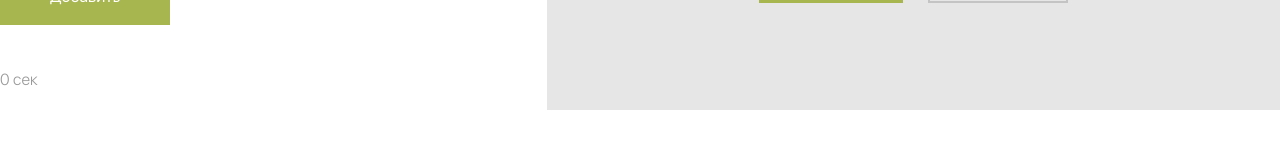
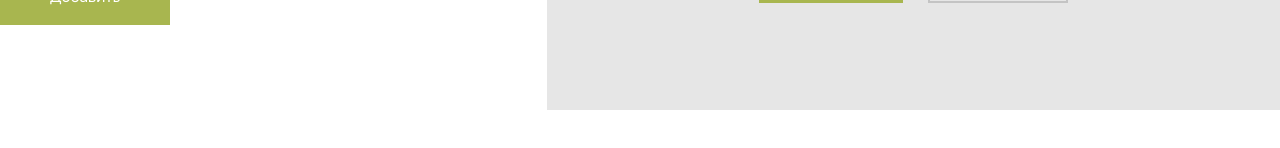
Before and after one commit to Supersangan/pomodoro, a React (Create React App) app: page / in a window 1280 px wide. Shown: the part 574-722 px from the top of the page. Built offline with nearby package versions, Linux system fonts and the light colour scheme.

Commit message:
TodoList total time edited

```diff
--- a/src/Pomodoro/Todos/TodoList/TodoList.tsx
+++ b/src/Pomodoro/Todos/TodoList/TodoList.tsx
@@ -1,4 +1,4 @@
-import React from 'react';
+import React, { useEffect, useState } from 'react';
 import styles from './todolist.module.css';
 import { TodoItem } from './TodoItem';
 import { secondsToStr } from '../../../utils/secondsToStr';
@@ -17,12 +17,12 @@ import { useDispatch, useSelector } from 'react-redux';
 import { ITodo, TRootState } from '../../../store/reducer';
 import { actionSwapTodos } from '../../../store/todos/reducer';
 import { useTransition, animated } from 'react-spring';
+import { ETimerModes } from '../../Timer';
 
-const TIME = 25;
+const TIME = 25 * 60;
 
 export function TodoList() {
-  const todos =
-    useSelector<TRootState, ITodo[]>((state) => {
+  const todos = useSelector<TRootState, ITodo[]>((state) => {
     if (!state?.todos) return [];
 
     const todos = state.todos.filter((todo) => {
@@ -32,20 +32,49 @@ export function TodoList() {
     return todos;
   });
 
+  const mode = useSelector<TRootState, ETimerModes>((state) => {
+    if (state?.timer?.mode === undefined) return ETimerModes.work;
+    return state.timer.mode;
+  });
+
+  const time = useSelector<TRootState, number>((state) => {
+    if (state?.timer?.time === undefined) return 0;
+    return state.timer.time;
+  });
+
+  const [diff, setDiff] = useState<number>(
+    mode === ETimerModes.work ? time - TIME : 0
+  );
   const dispatch = useDispatch();
 
-  const summaryCount = todos.reduce(
-    (summaryTime: number, todo: ITodo): number => {
-      return summaryTime + todo.count;
-    },
-    0
+  const [summaryCount, setSummaryCount] = useState(
+    todos.reduce((summaryCount: number, todo: ITodo): number => {
+      return summaryCount + todo.count - todo.done;
+    }, 0)
+  );
+  const [summaryTime, setSummaryTime] = useState(summaryCount > 0 ? summaryCount * TIME + diff : 0);
+  const [summaryTimeStr, setSummaryTimeStr] = useState(
+    secondsToStr(summaryCount > 0 ? summaryCount * TIME + diff : 0)
   );
 
-  const summaryTime = secondsToStr(
-    summaryCount * TIME * 60,
-    's',
-    'normal'
+  useEffect(() => {
+    setDiff(mode === ETimerModes.work ? time - TIME : 0);
+  }, [time, mode]);
+
+  useEffect(() => {
+    setSummaryCount(
+      todos.reduce((summaryCount: number, todo: ITodo): number => {
+        return summaryCount + todo.count - todo.done;
+      }, 0)
     );
+  }, [todos]);
+
+  useEffect(() => {
+    const summaryTime = summaryCount > 0 ? summaryCount * TIME + diff : 0;
+
+    setSummaryTime(summaryTime);
+    setSummaryTimeStr(secondsToStr(summaryTime, 's', 'normal'));
+  }, [diff, summaryCount]);
 
   const sensor = [
     useSensor(PointerSensor, {
@@ -95,7 +124,9 @@ export function TodoList() {
         </ul>
       </DndContext>
 
-      <span className={styles.total}>{summaryTime}</span>
+      {summaryTime > 0 && (
+        <span className={styles.total}>{summaryTimeStr}</span>
+      )}
     </>
   );
 }
```
Lines whose indentation alone changed are shown as unchanged.
